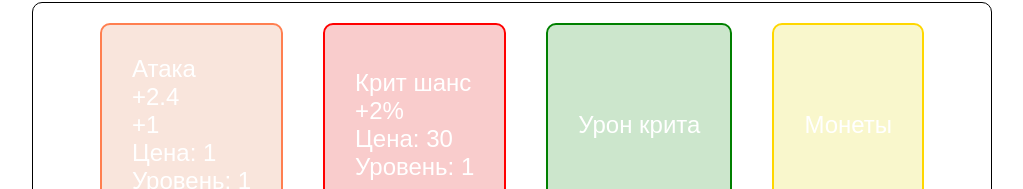
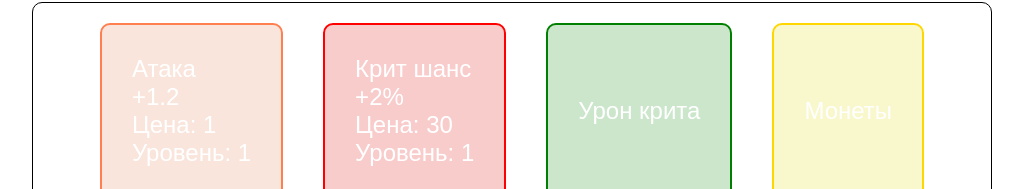
Before and after one commit to HELLRAID-cmd/Tap-Tap-MonsterHunter, a React (Vite) app in the folder client/: page / in a window 1280 px wide. Shown: the part 749-938 px from the top of the page, without its empty margins (128-1151 px from the left). Built offline with nearby package versions, Linux system fonts and the light colour scheme.

Commit message:
Удалил attack, изменил коэффициент

```diff
--- a/client/src/Components/Footer/FooterAttack.tsx
+++ b/client/src/Components/Footer/FooterAttack.tsx
@@ -1,9 +1,9 @@
 import { useGame } from "../context/Context";
 
 const FooterAttack = () => {
-  const { setAttack, setNotEnoughCoins, attack, level, setLevel, price, setTotalCoinsSpent, setPrice, coins, setCoins } = useGame();
+  const { setAttack, setNotEnoughCoins, level, setLevel, price, setTotalCoinsSpent, setPrice, coins, setCoins } = useGame();
 
-  const nextUpgrade = +(level + 1.40).toFixed(2);
+  const nextUpgrade = +(level + 0.20).toFixed(2);
   const nextLevel = level + 1;
 
   const upgradeAttack = () => {
@@ -30,17 +30,17 @@ const FooterAttack = () => {
 
     if (nextLevel === 10) {
       setAttack((prev) => +(prev + nextUpgrade * 1.10).toFixed(2));
-      setPrice((prev) => +(prev * 2).toFixed(1));
+      setPrice((prev) => +(prev * 1.02).toFixed(1));
     }
 
     if (nextLevel === 20) {
       setAttack((prev) => +(prev + nextUpgrade * 0.90).toFixed(2));
-      setPrice((prev) => +(prev * 1.70).toFixed(1));
+      setPrice((prev) => +(prev * 0.70).toFixed(1));
     }
 
     if (nextLevel === 50) {
       setAttack((prev) => +(prev + nextUpgrade * 0.25).toFixed(2));
-      setPrice((prev) => +(prev * 1.40).toFixed(1));
+      setPrice((prev) => +(prev * 0.05).toFixed(1));
     }
   };
 
@@ -50,7 +50,6 @@ const FooterAttack = () => {
       {level !== 100 && (
         <>
         <span>+{nextUpgrade}</span>
-        <span>+{attack}</span>
         <span>Цена: {price.toFixed(0)}</span>
         </>
       )}
```
